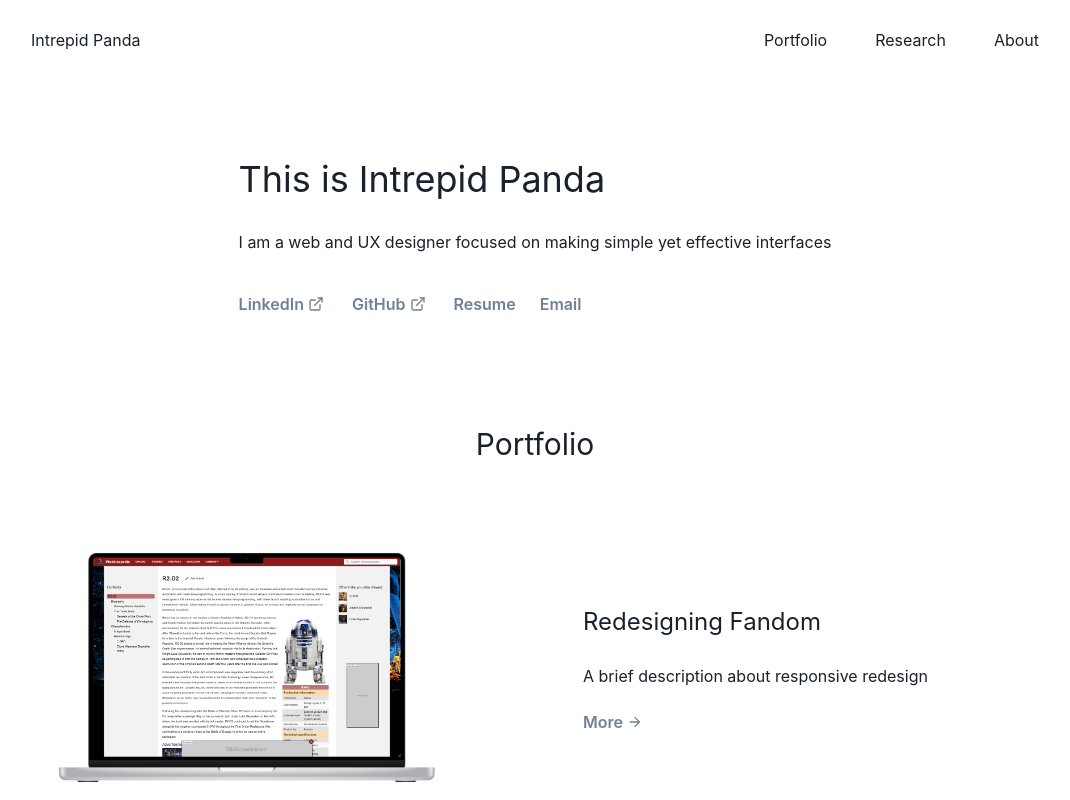
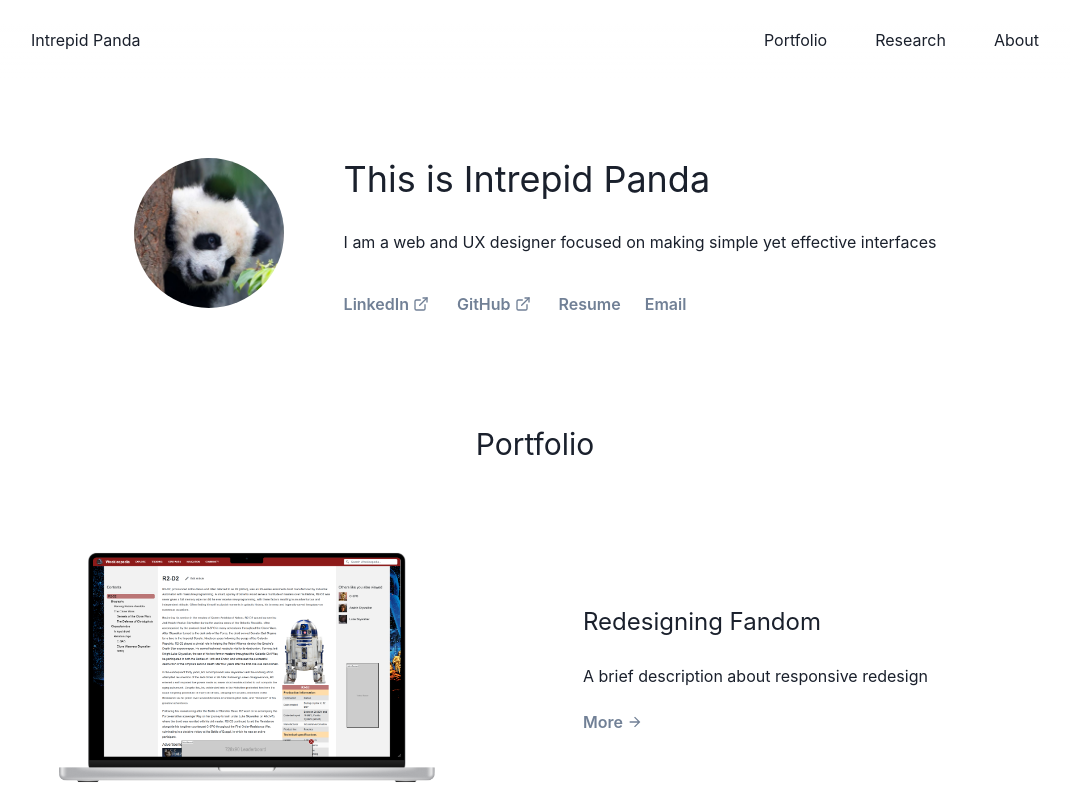
Before and after one commit to zachz3394/cs1300-portfolio, a React (Create React App) app: page /#/ in a window 1280 px wide. Shown: the top 800 px of the page, without its empty margins (105-1175 px from the left). Built offline with nearby package versions, Linux system fonts and the light colour scheme.

Commit message:
add panda image

```diff
--- a/src/Home.tsx
+++ b/src/Home.tsx
@@ -1,4 +1,4 @@
-import { Button, Center, HStack, Link, Text, VStack } from '@chakra-ui/react';
+import { Button, Center, HStack, Image, Link, Text, VStack } from '@chakra-ui/react';
 import ProjectCard from './ProjectCard';
 import { ExternalLinkIcon } from '@chakra-ui/icons';
 
@@ -10,6 +10,15 @@
       <VStack
         spacing='108px'
       >
+        <HStack
+          spacing='60px'
+        >
+          <Image
+            src='/cs1300-portfolio/panda.jpeg'
+            borderRadius='full'
+            boxSize='150px'
+            alt='panda image'
+          />
           <VStack
             className='intro'
             align='flex-start'
@@ -64,7 +73,7 @@
               </Button>
             </HStack>
           </VStack>
-
+        </HStack>
         <VStack id='portfolio-section' spacing='80px'>
           <Text fontSize='3xl'>
             Portfolio
@@ -84,7 +93,7 @@
           <VStack
             spacing='128px'
           >
-            <ProjectCard name='Ordering at Ten One Tea House' description='A brief description about personas and storyboarding' imgPath='/cs1300-portfolio/tenone.jpg' linkTo='/uiux/personas-and-storyboarding'/>
+            <ProjectCard name='Ordering at Ten One Tea House' description='A brief description about personas and storyboarding' imgPath='/cs1300-portfolio/tenone.jpg' linkTo='/uiux/personas-storyboarding'/>
           </VStack>
         </VStack>
       </VStack>
```
Also changed, not shown: public/panda.jpeg (added), 1 other file (tests, documents, lock files or other folders). Lines whose indentation alone changed are shown as unchanged.
